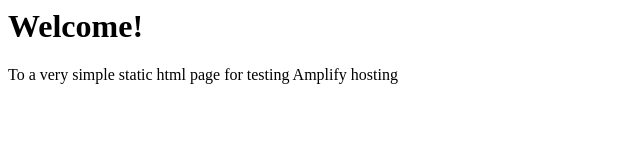
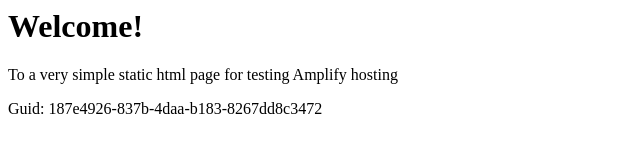
Before and after one commit to aws-aemilia-sin/Github-PR-Commit-Integration-Test-DoNotTouch-v0-prod-ap-southeast-1, a website: page src/index.html in a window 1280 px wide. Shown: the whole page, without its empty margins (0-640 px from the left). Drawn offline with Linux system fonts and the light colour scheme.

Commit message:
commit from integ tests

```diff
--- a/src/index.html
+++ b/src/index.html
@@ -1,3 +1,5 @@
+
+
 <html lang="en">
 
 <head>
@@ -10,6 +12,6 @@
 <body>
     <h1>Welcome!</h1>
     <p>To a very simple static html page for testing Amplify hosting</p>
-</body>
+    <p>Guid: 187e4926-837b-4daa-b183-8267dd8c3472</p></body>
 
 </html>
```
